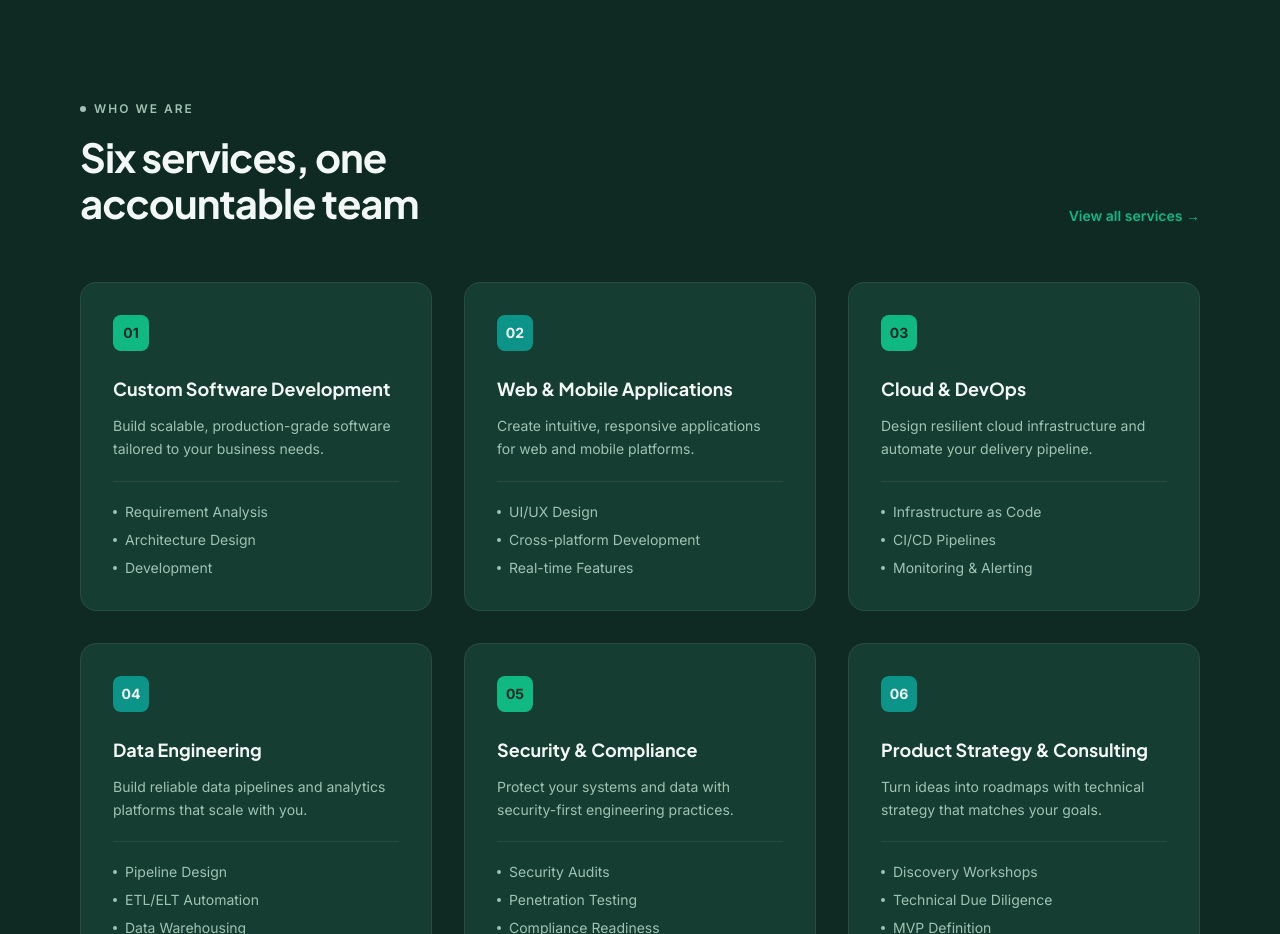
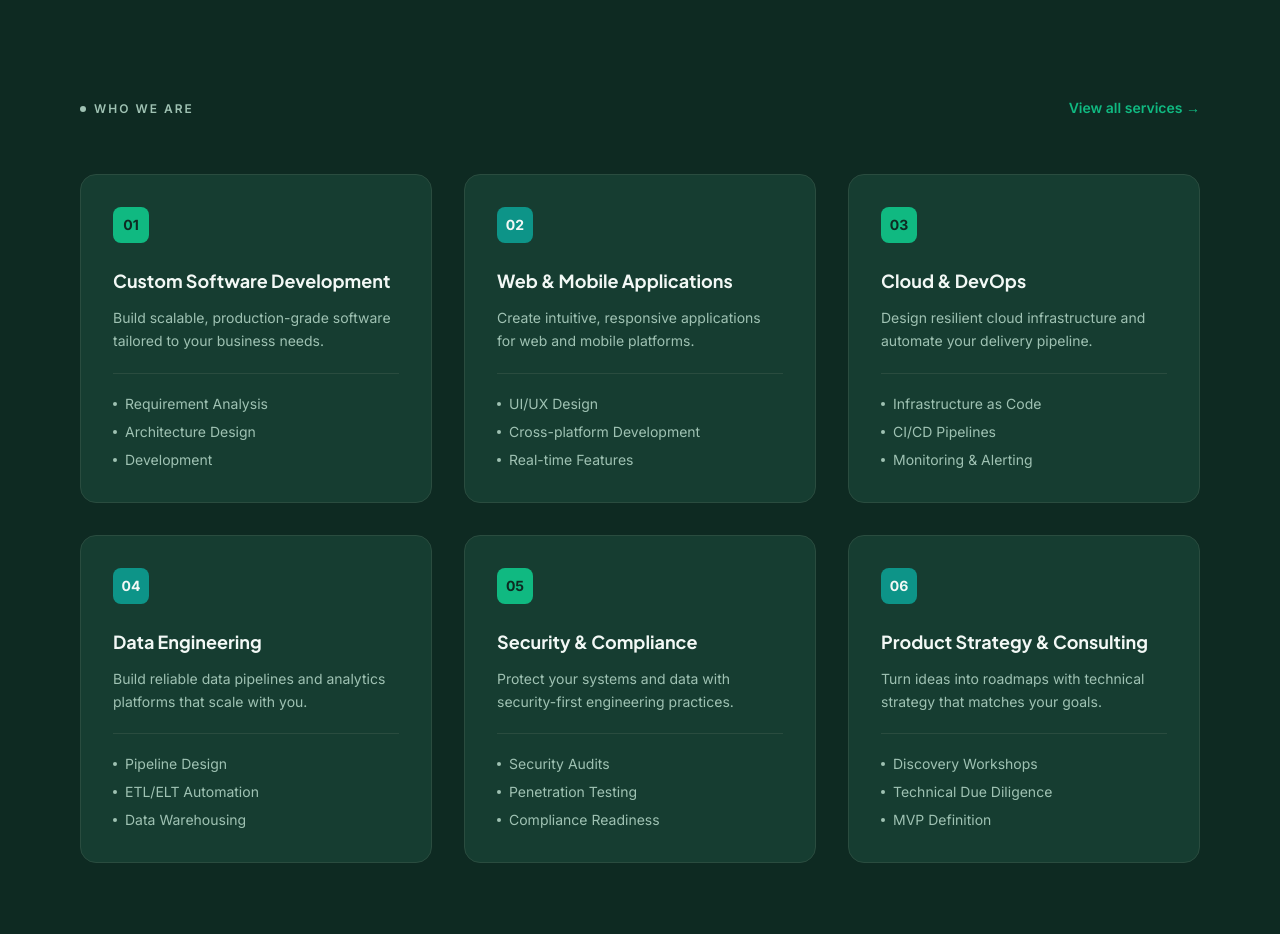
Before and after one commit to mehtabhussainshaikh/rehmat-portfolio, a Next.js app: page / in a window 1280 px wide. Shown: the part 880-1814 px from the top of the page. Built offline with nearby package versions, Linux system fonts and the light colour scheme.

Commit message:
Remove "Six services, one accountable team" heading from homepage

```diff
--- a/src/app/page.tsx
+++ b/src/app/page.tsx
@@ -69,9 +69,6 @@ export default function Home() {
         <div className="flex flex-wrap items-end justify-between gap-4">
           <div>
             <Eyebrow tone="on-dark">Who We Are</Eyebrow>
-            <h2 className="heading-2 mt-4 max-w-[500px] text-text-on-dark">
-              Six services, one accountable team
-            </h2>
           </div>
           <Link href="/services" className="text-sm font-semibold text-emerald hover:underline">
             View all services →
```
